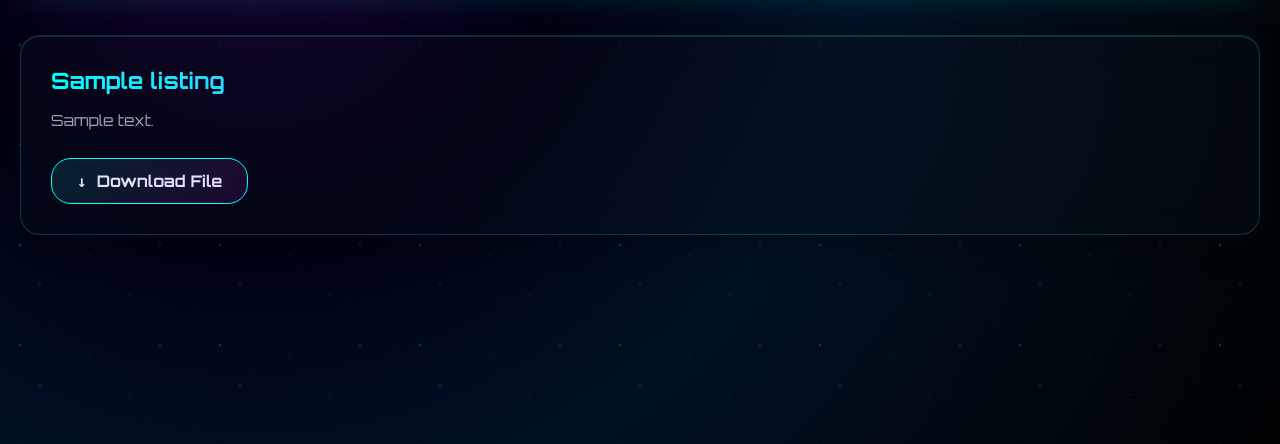
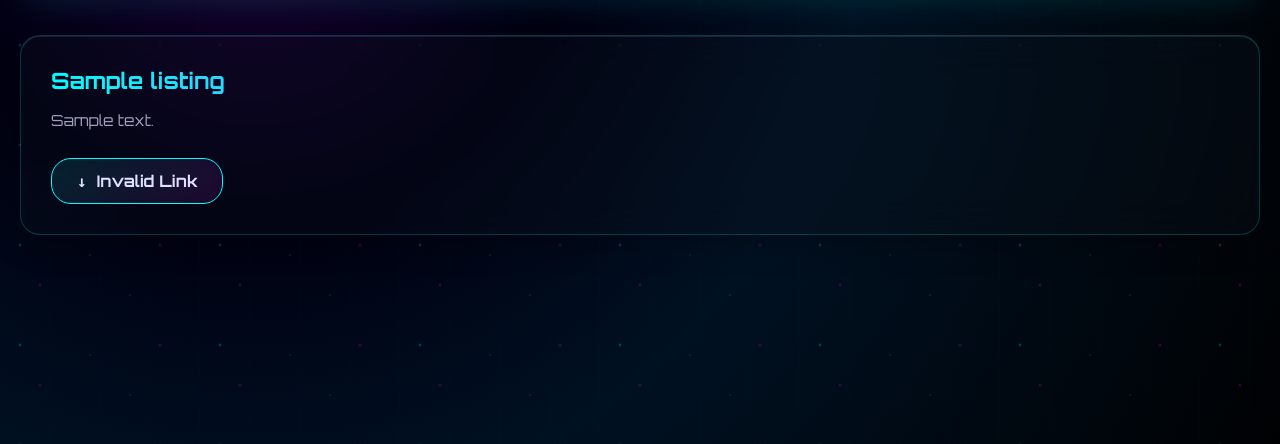
Before and after one commit to Narukisora/Uncopylocked, a Flask app: template templates/index.html in a window 1280 px wide; the page is wider, and only the part inside the window is pictured. Shown: the part 252-696 px from the top of that part. Run offline with Flask 3, Linux system fonts and the light colour scheme; the template is opened without the code that fills it: most values are stand-ins (such as "Sample title", 1, 10 or a date in 2020).

Commit message:
Update index.html

```diff
--- a/templates/index.html
+++ b/templates/index.html
@@ -451,7 +451,18 @@
                     <p>{{ listing.description }}</p>
                     <a href="{{ url_for('download', listing_id=listing.id) }}" class="download-link">
                         <span>&darr;</span>
-                        Download File
+                        {% set link = listing.file_link.lower() %}
+                        {% if 'discord.com' in link or 'discord.gg' in link %}
+                            Join Server!
+                        {% elif 'youtube.com' in link or 'youtu.be' in link %}
+                            Watch Video!
+                        {% elif 'mediafire.com' in link %}
+                            Download File
+                        {% elif 'drive.google.com' in link %}
+                            Download File
+                        {% else %}
+                            Invalid Link
+                        {% endif %}
                     </a>
                 </div>
             {% else %}
```
